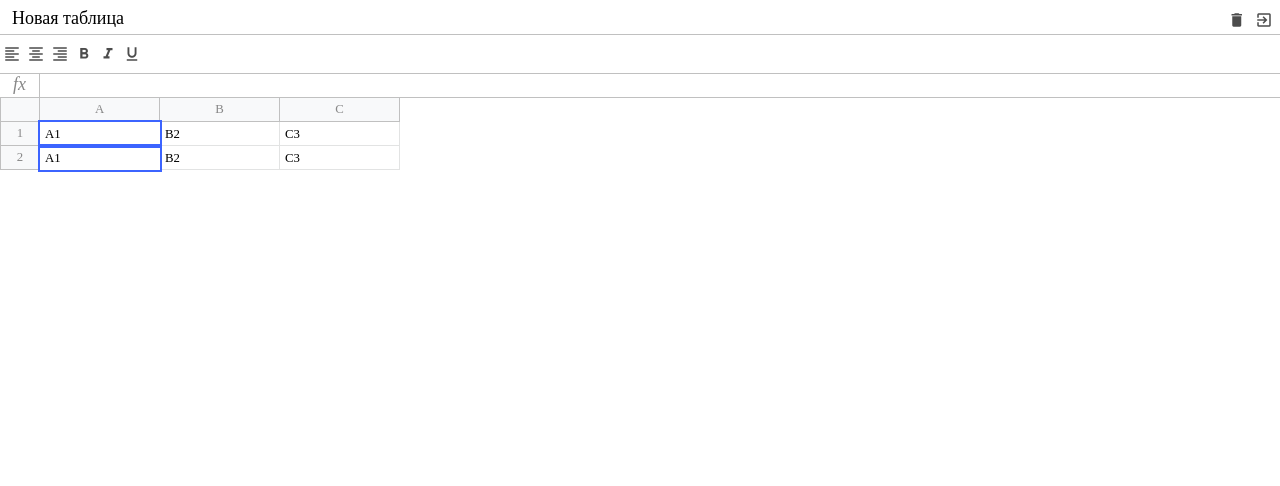
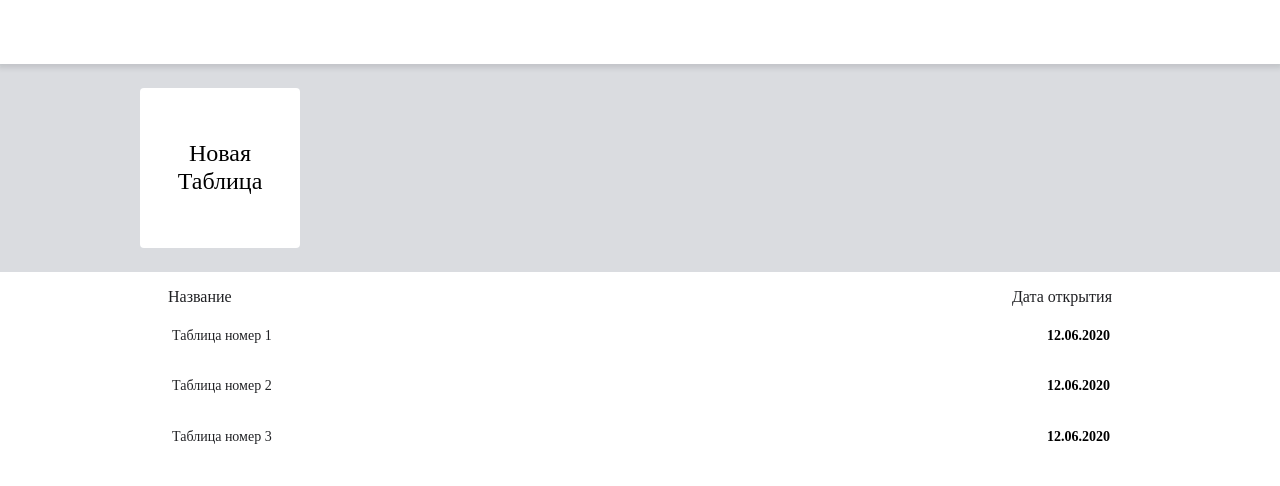
Before and after one commit to Assylzhan91/pure-js-exel, a website built with webpack: page src/index.html in a window 1280 px wide. Built offline with nearby package versions, Linux system fonts and the light colour scheme.

Commit message:
lesson 26

```diff
--- a/src/index.html
+++ b/src/index.html
@@ -12,94 +12,37 @@
 </head>
 <body>
   <div class="container" id="app">
-    <div class="excel">
-      <div class="header excel__header">
-        <div class="input-wrapper">
-          <input class="input input__header" type="text" value="Новая таблица">
+    <div class="db">
+      <div class="db__header"></div>
+      <div class="db__new">
+        <div class="db__view">
+          <a class="db__create" href="#">
+            Новая <br> Таблица
+          </a>
+        </div>
+      </div>
+      <div class="db__table db__view">
+        <div class="db__list-header">
+          <span>Название</span>
+          <span>Дата открытия</span>
         </div>
 
-
-        <div class="button-wrapper">
-          <div class="button button__header button__header_delete">
-          <span class="material-icons">
-            delete
-          </span>
-          </div>
-
-          <div class="button button__header button__header_exit">
-          <span class="material-icons">
-            exit_to_app
-          </span>
-          </div>
-        </div>
-
-      </div>
-      <div class="toolbar excel__toolbar">
-        <div class="button button__toolbar">
-          <span class="material-icons">
-            format_align_left
-          </span>
-        </div>
-        <div class="button button__toolbar">
-          <span class="material-icons">
-            format_align_center
-          </span>
-        </div>
-        <div class="button button__toolbar">
-          <span class="material-icons">
-            format_align_right
-          </span>
-        </div>
-        <div class="button button__toolbar">
-          <span class="material-icons">
-           format_bold
-          </span>
-        </div>
-        <div class="button button__toolbar">
-          <span class="material-icons">
-           format_italic
-          </span>
-        </div>
-        <div class="button button__toolbar">
-          <span class="material-icons">
-             format_underline
-          </span>
-        </div>
-       </div>
-
-      <div class="formula excel__formula">
-          <div class="info formula__info">fx</div>
-          <div class="input formula__input" contenteditable spellcheck></div>
-      </div>
-      <div class="table excel__table">
-        <div class="row">
-          <div class="row-info"></div>
-          <div class="row-data">
-            <div class="column">A</div>
-            <div class="column">B</div>
-            <div class="column">C</div>
-          </div>
-        </div>
-
-        <div class="row">
-          <div class="row-info">1</div>
-          <div class="row-data">
-            <div class="cell selected" contenteditable>A1</div>
-            <div class="cell" contenteditable>B2</div>
-            <div class="cell" contenteditable>C3</div>
-          </div>
-        </div>
-        <div class="row">
-          <div class="row-info">2</div>
-          <div class="row-data">
-            <div class="cell selected" contenteditable>A1</div>
-            <div class="cell" contenteditable>B2</div>
-            <div class="cell" contenteditable>C3</div>
-          </div>
-        </div>
+        <ul class="db__list">
+          <li class="db__record">
+            <a href="">Таблица номер 1</a>
+            <strong>12.06.2020</strong>
+          </li>
+          <li class="db__record">
+            <a href="">Таблица номер 2</a>
+            <strong>12.06.2020</strong>
+          </li>
+          <li class="db__record">
+            <a href="">Таблица номер 3</a>
+            <strong>12.06.2020</strong>
+          </li>
+        </ul>
       </div>
     </div>
-
   </div>
 </body>
 </html>
--- a/src/styles/_variables.scss
+++ b/src/styles/_variables.scss
@@ -3,5 +3,6 @@ $header_toolbar: 40px;
 $formula_toolbar: 24px;
 $info-cell-width: 40px;
 $row-height: 24px;
+$db-header-height: 64px;
 $column-width: 120px;
 $border_color: #c0c0c0;
--- /dev/null
+++ b/src/styles/dashboard.scss
@@ -0,0 +1,85 @@
+@import "variables";
+@import "mixins";
+
+.db{
+  &__header{
+    position: fixed;
+    left: 0;
+    right: 0;
+    top: 0;
+    height: $db-header-height;
+    display: flex;
+    justify-content: center;
+    align-items: center;
+    background: #fff;
+    box-shadow: 0 2px  5px 2px rgba(#3C4043, .15);
+  }
+
+  &__new{
+    margin-top: $db-header-height;
+    padding: 1.5rem;
+    background: #dadce0;
+  }
+
+  &__view{
+    max-width: 1000px;
+    margin: auto;
+  }
+  &__create{
+    width: 160px;
+    height: 160px;
+    background-color: #fff;
+    border-radius: 4px;
+    display: flex;
+    align-items: center;
+    justify-content: center;
+    font-size: 1.5rem;
+    color: black;
+    text-align: center;
+    cursor: pointer;
+
+    &:hover{
+      color: green;
+      border-color: green;
+    }
+  }
+
+  &__table{
+    padding: 1rem;
+  }
+
+  &__list-header{
+    display: flex;
+    justify-content: space-between;
+    color: #202124;
+    font-weight: 500;
+    font-size: 16px;
+    margin-bottom: 10px;
+    padding: 0 12px;
+  }
+
+  &__list{
+
+  }
+
+  &__record{
+    display: flex;
+    justify-content: space-between;
+    align-items: center;
+    padding: 12px 14px 12px 16px;
+    margin-bottom: 10px;
+    &:hover{
+      background: #e6f4ea;
+      border-radius: 25px;
+    }
+
+    a {
+      color: #202124;
+      font-size: 14px;
+      cursor: pointer;
+      &:hover{
+        text-decoration: underline;
+      }
+    }
+  }
+}
--- a/src/styles/styles.scss
+++ b/src/styles/styles.scss
@@ -8,6 +8,7 @@
 @import 'formula';
 @import 'table';
 @import 'button';
+@import 'dashboard';
 
 
 
@@ -23,6 +24,7 @@ body {
   height: 100%;
   max-width: 100%;
   font-size: .8rem;
+
   @include header;
   @include toolbar;
   @include formula;
```
Also changed, not shown: src/assets/excel.html (added, +105 -0 lines).
